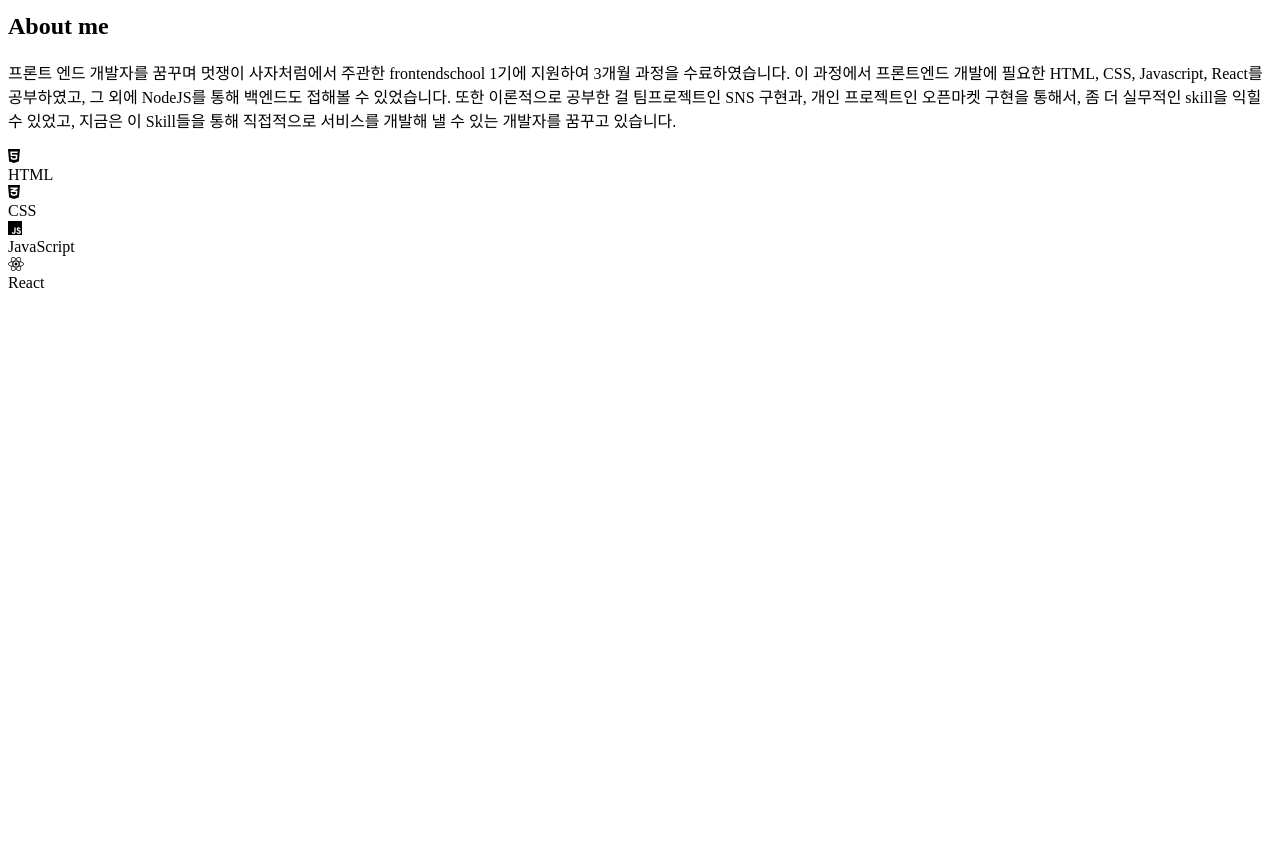
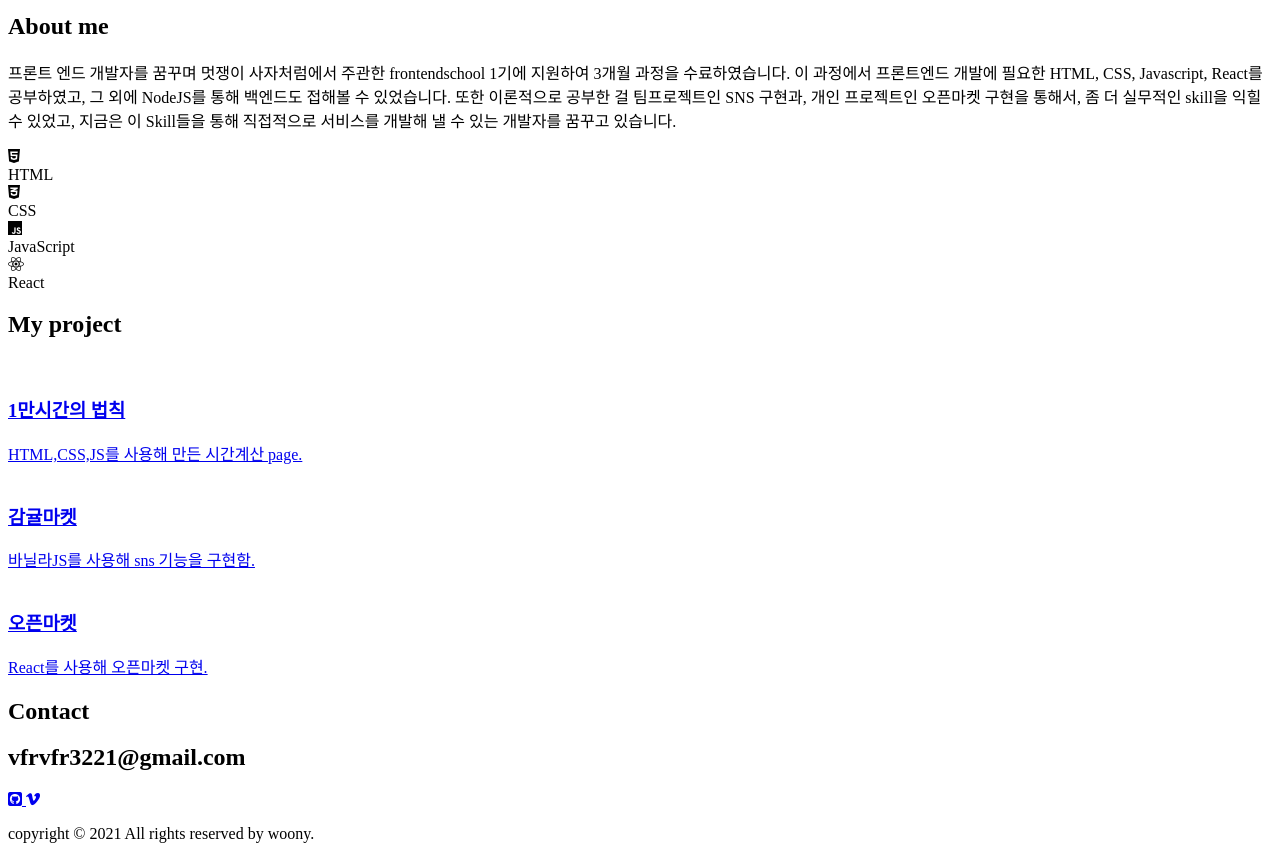
Before and after one commit to gureumwoon/My-Portfolio, a plain HTML site: page index.html in a window 1280 px wide. Shown: the part 1044-1903 px from the top of the page. Before the commit the page ends 1344 px from the top, so only its background shows below. Drawn offline with Linux system fonts and the light colour scheme.

Commit message:
HTML에 project & contact section 추가

```diff
--- a/index.html
+++ b/index.html
@@ -65,8 +65,47 @@
         </div>
     </section>
     <section id="skills"></section>
-    <section id="project"></section>
-    <section id="contact"></section>
+    <!-- Project -->
+    <section id="project">
+        <h1>My project</h1>
+        <div class="work-projects">
+            <a href="https://github.com/gureumwoon" class="project" target="blank">
+                <img src="" alt="" class="project-img">
+                <div class="project-description">
+                    <h3>1만시간의 법칙</h3>
+                    <span>HTML,CSS,JS를 사용해 만든 시간계산 page.</span>
+                </div>
+            </a>
+            <a href="https://github.com/gureumwoon" class="project" target="blank">
+                <img src="" alt="" class="project-img">
+                <div class="project-description">
+                    <h3>감귤마켓</h3>
+                    <span>바닐라JS를 사용해 sns 기능을 구현함.</span>
+                </div>
+            </a>
+            <a href="https://github.com/gureumwoon" class="project" target="blank">
+                <img src="" alt="" class="project-img">
+                <div class="project-description">
+                    <h3>오픈마켓</h3>
+                    <span>React를 사용해 오픈마켓 구현.</span>
+                </div>
+            </a>
+        </div>
+    </section>
+    <!-- Contact -->
+    <section id="contact">
+        <h1 class="contact-title">Contact</h1>
+        <h2 class="contact-email">vfrvfr3221@gmail.com</h2>
+        <div class="cintact-links">
+            <a href="https://github.com/gureumwoon" target="_blank">
+                <i class="fab fa-github-square"></i>
+            </a>
+            <a href="https://velog.io/@codns1223" target="_blank">
+                <i class="fab fa-vimeo-v"></i>
+            </a>
+        </div>
+        <p class="contact-rights">copyright &copy; 2021 All rights reserved by woony.</p>
+    </section>
 </body>
 
 </html>
```
Also changed, not shown: img/1만시간의법칙.png (added), img/projects/1만시간의법칙.png (added).
